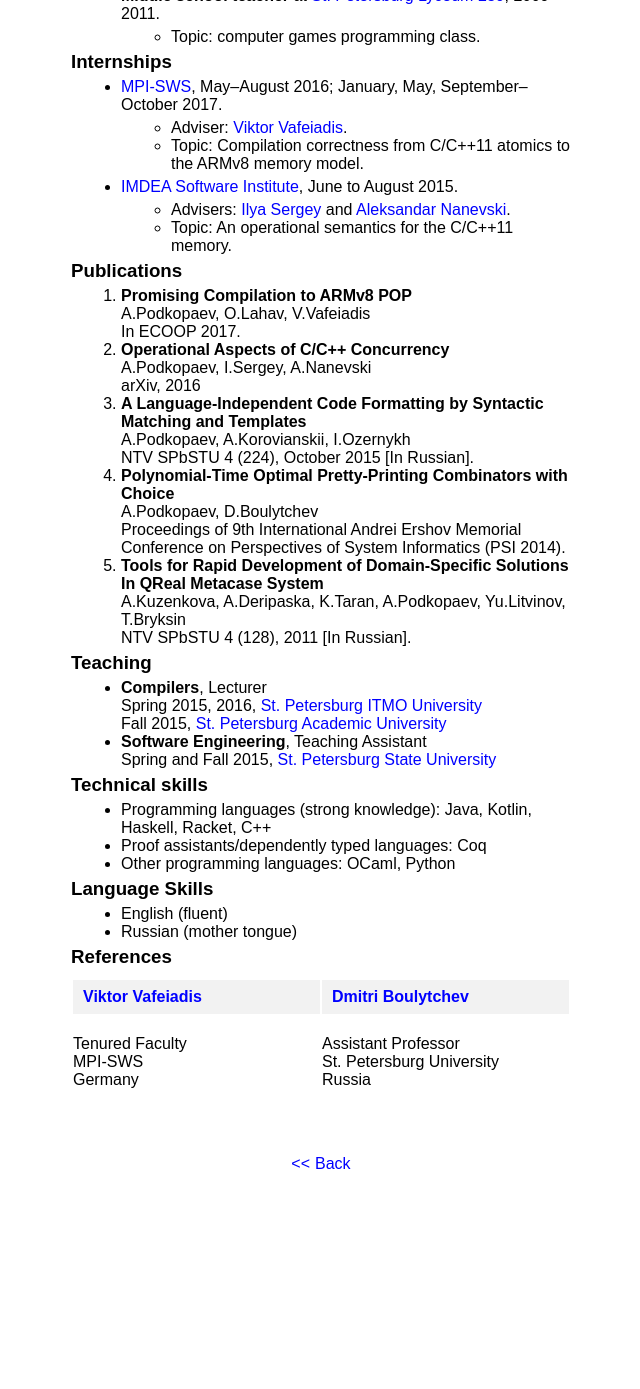
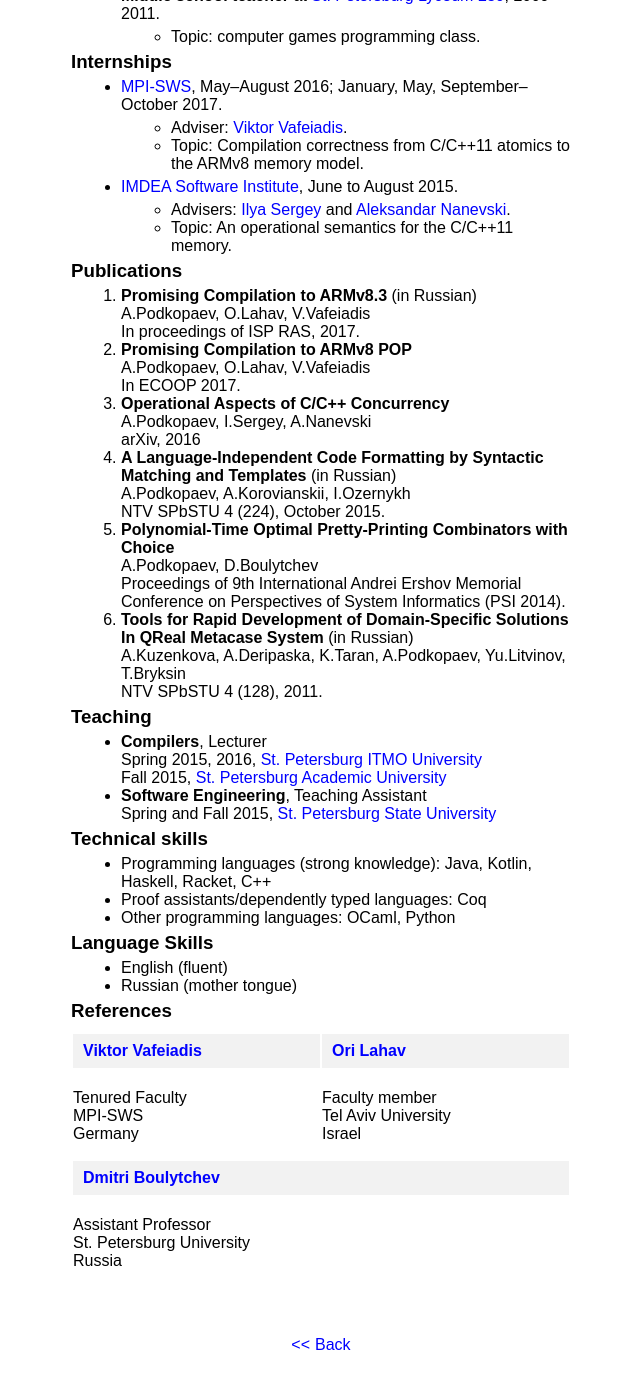
Before and after one commit to anlun/anlun.github.io, a Jekyll site: the page built from cv.md, in a window 1280 px wide and 1400 px high, scrolled down 957 px. Shown: the top 1389 px of the window, without its empty margins (319-959 px from the left). Built offline with Jekyll 4.4.1, drawn with Linux system fonts in a browser that asks for light colours; some web fonts are replaced; before the commit the page ends 2176 px from its top, so only the background shows below that.

Commit message:
updated cv

```diff
--- a/cv.md
+++ b/cv.md
@@ -49,31 +49,36 @@
 
 
 ### Publications
-1. **Promising Compilation to ARMv8 POP**
+1. **Promising Compilation to ARMv8.3** (in Russian)
+   <br />
+   A.Podkopaev, O.Lahav, V.Vafeiadis
+   <br />
+   In proceedings of ISP RAS, 2017.
+2. **Promising Compilation to ARMv8 POP**
    <br />
    A.Podkopaev, O.Lahav, V.Vafeiadis
    <br />
    In ECOOP 2017.
-2. **Operational Aspects of C/C++ Concurrency**
+3. **Operational Aspects of C/C++ Concurrency**
    <br />
    A.Podkopaev, I.Sergey, A.Nanevski
    <br />
    arXiv, 2016
-3. **A Language-Independent Code Formatting by Syntactic Matching and Templates**
+4. **A Language-Independent Code Formatting by Syntactic Matching and Templates** (in Russian)
    <br />
    A.Podkopaev, A.Korovianskii, I.Ozernykh
    <br />
-   NTV SPbSTU 4 (224), October 2015 [In Russian].
-4. **Polynomial-Time Optimal Pretty-Printing Combinators with Choice**
+   NTV SPbSTU 4 (224), October 2015.
+5. **Polynomial-Time Optimal Pretty-Printing Combinators with Choice**
    <br />
    A.Podkopaev, D.Boulytchev
    <br />
    Proceedings of 9th International Andrei Ershov Memorial Conference on Perspectives of System Informatics (PSI 2014).
-5. **Tools for Rapid Development of Domain-Specific Solutions In QReal Metacase System**
+6. **Tools for Rapid Development of Domain-Specific Solutions In QReal Metacase System** (in Russian)
    <br />
    A.Kuzenkova, A.Deripaska, K.Taran, A.Podkopaev, Yu.Litvinov, T.Bryksin
    <br />
-   NTV SPbSTU 4 (128), 2011 [In Russian].
+   NTV SPbSTU 4 (128), 2011.
 
 ### Teaching
 - **Compilers**, Lecturer
@@ -100,6 +105,10 @@
 <!-- | :-- | :-- | -->
 <!-- |  Lecturer <br /> University College London | Associate Research Professor <br /> IMDEA Software Institute <br /> Madrid -->
 
-| [Viktor Vafeiadis](https://people.mpi-sws.org/~viktor/) | [Dmitri Boulytchev](https://research.jetbrains.org/researchers/db) |
+| [Viktor Vafeiadis](https://people.mpi-sws.org/~viktor/) | [Ori Lahav](http://www.cs.tau.ac.il/~orilahav/) |
 | :-- | :-- |
-| Tenured Faculty <br /> MPI-SWS <br /> Germany | Assistant Professor <br /> St. Petersburg University <br /> Russia |
+| Tenured Faculty <br /> MPI-SWS <br /> Germany | Faculty member <br /> Tel Aviv University <br /> Israel|
+
+| [Dmitri Boulytchev](https://research.jetbrains.org/researchers/db) |
+| :-- |
+| Assistant Professor <br /> St. Petersburg University <br /> Russia |
```
